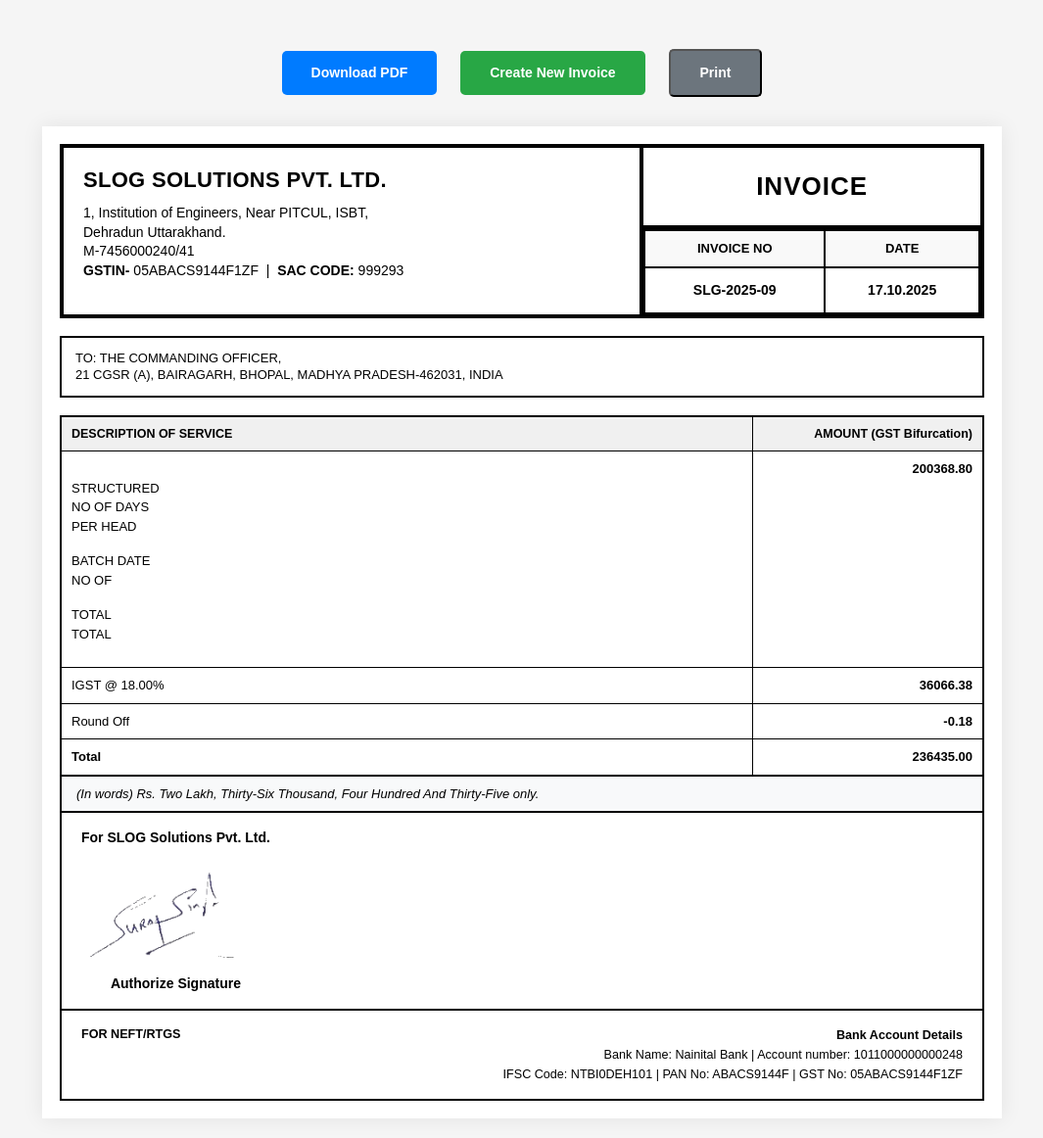
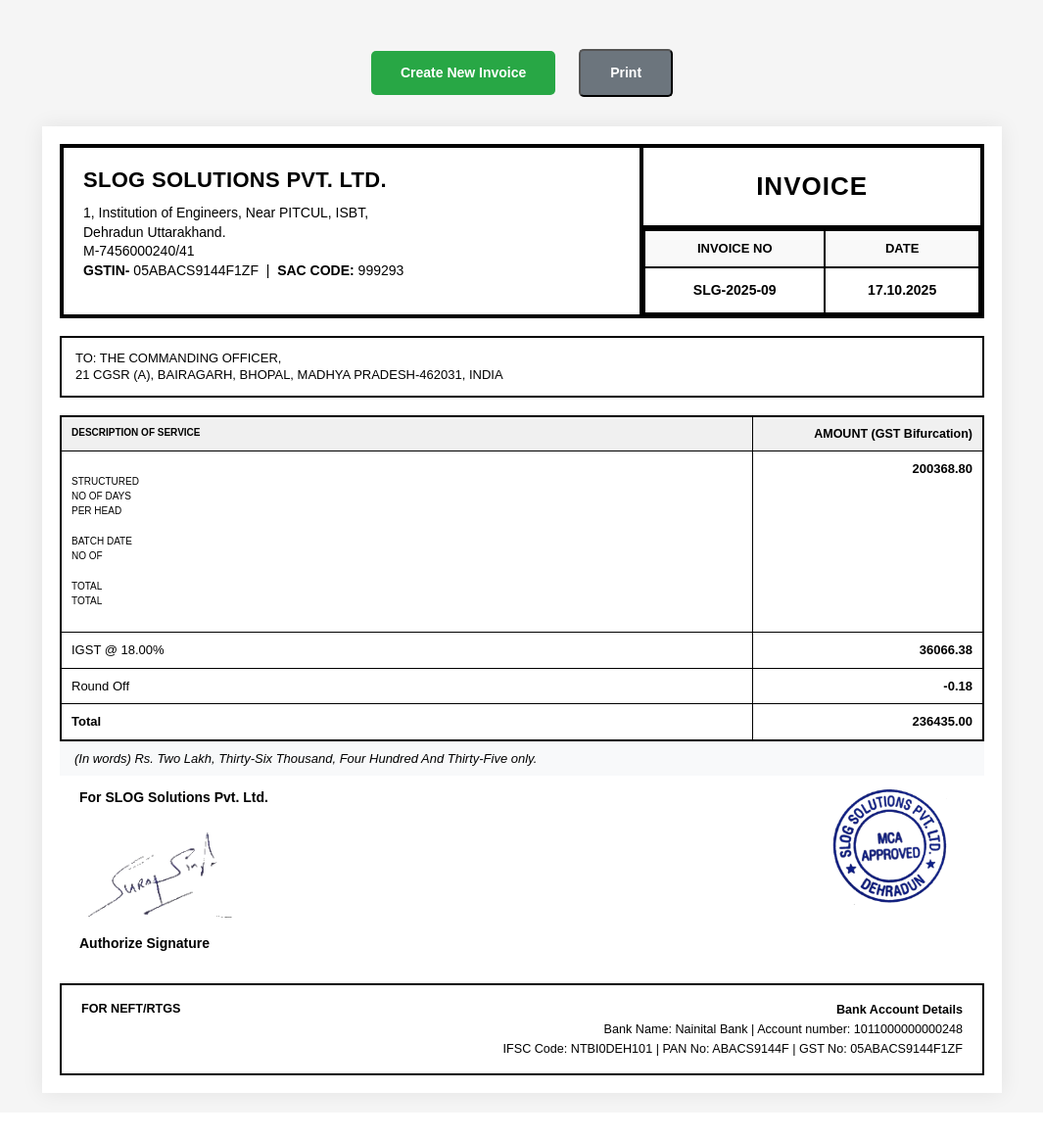
Before and after one commit to slogsolutions/Bill_Generator, a Django app: page /preview/15/ in a window 1280 px wide. Shown: the whole page at 98% size, without its empty margins (107-1172 px from the left). After the commit the page ends 1127 px from the top, so only its background shows below. Run offline with Django 5.2, Linux system fonts and the light colour scheme; data comes from the database, SQL or seed files in the repository; both versions use the stored data as it was after the commit.

Commit message:
fully working

```diff
--- a/invoice_project/urls.py
+++ b/invoice_project/urls.py
@@ -1,7 +1,15 @@
+# invoice_project/urls.py  (project-level urls)
 from django.contrib import admin
 from django.urls import path, include
+
+from django.conf import settings
+from django.conf.urls.static import static
 
 urlpatterns = [
     path('admin/', admin.site.urls),
     path('', include('invoices.urls')),
 ]
+
+# ONLY in development (DEBUG=True)
+if settings.DEBUG:
+    urlpatterns += static(settings.MEDIA_URL, document_root=settings.MEDIA_ROOT)
--- a/invoices/forms.py
+++ b/invoices/forms.py
@@ -42,7 +42,7 @@ class InvoiceForm(forms.ModelForm):
             'sac_code', 'client_name', 'client_address',
             'contract_no', 'contract_date', 'service_description',
             'total_amount', 'state', 'cgst_rate', 'sgst_rate',
-            'igst_rate', 'signature'
+            'igst_rate', 'signature', 'include_stamp', 'stamp'
         ]
         widgets = {
             'sac_code': forms.TextInput(attrs={
@@ -96,6 +96,8 @@ class InvoiceForm(forms.ModelForm):
             'signature': forms.Select(attrs={
                 'class': 'form-control'
             }),
+            'include_stamp': forms.CheckboxInput(attrs={'class': 'form-check-input', 'id': 'id_include_stamp'}),
+            'stamp': forms.Select(attrs={'class': 'form-control', 'id': 'id_stamp'}),
         }
         labels = {
             'total_amount': 'Total Amount (Including GST)',
--- a/invoices/models.py
+++ b/invoices/models.py
@@ -5,6 +5,14 @@ from datetime import datetime
 class Signature(models.Model):
     name = models.CharField(max_length=100)
     image = models.ImageField(upload_to='signatures/')
+    created_at = models.DateTimeField(auto_now_add=True)
+
+    def __str__(self):
+        return self.name
+
+class Stamp(models.Model):
+    name = models.CharField(max_length=100)
+    image = models.ImageField(upload_to='stamps/')
     created_at = models.DateTimeField(auto_now_add=True)
 
     def __str__(self):
@@ -54,7 +62,11 @@ Type of training partner: Training institute"""
     round_off = models.DecimalField(max_digits=10, decimal_places=2, editable=False, default=0)
 
     # Signature
-    signature = models.ForeignKey(Signature, on_delete=models.SET_NULL, null=True)
+    signature = models.ForeignKey(Signature, on_delete=models.SET_NULL, null=True, blank=True)
+
+    # Stamp related fields (correctly placed inside Invoice)
+    include_stamp = models.BooleanField(default=False)
+    stamp = models.ForeignKey(Stamp, on_delete=models.SET_NULL, null=True, blank=True)
 
     created_at = models.DateTimeField(auto_now_add=True)
     updated_at = models.DateTimeField(auto_now=True)
@@ -68,22 +80,22 @@ Type of training partner: Training institute"""
 
         # Calculate base amount from total (reverse calculation)
         # Total = Base + GST, so Base = Total / (1 + GST_Rate)
-        if self.state.lower() == 'uttarakhand':
+        if self.state and self.state.lower() == 'uttarakhand':
             # Total GST rate = CGST + SGST
-            total_gst_rate = self.cgst_rate + self.sgst_rate
+            total_gst_rate = (self.cgst_rate or 0) + (self.sgst_rate or 0)
             self.base_amount = self.total_amount / (1 + (total_gst_rate / 100))
-            self.cgst_amount = (self.base_amount * self.cgst_rate) / 100
-            self.sgst_amount = (self.base_amount * self.sgst_rate) / 100
+            self.cgst_amount = (self.base_amount * (self.cgst_rate or 0)) / 100
+            self.sgst_amount = (self.base_amount * (self.sgst_rate or 0)) / 100
             self.igst_amount = 0
         else:
             # IGST for other states
-            self.base_amount = self.total_amount / (1 + (self.igst_rate / 100))
+            self.base_amount = self.total_amount / (1 + ((self.igst_rate or 0) / 100))
             self.cgst_amount = 0
             self.sgst_amount = 0
-            self.igst_amount = (self.base_amount * self.igst_rate) / 100
+            self.igst_amount = (self.base_amount * (self.igst_rate or 0)) / 100
 
         # Round off calculation
-        subtotal = self.base_amount + self.cgst_amount + self.sgst_amount + self.igst_amount
+        subtotal = (self.base_amount or 0) + (self.cgst_amount or 0) + (self.sgst_amount or 0) + (self.igst_amount or 0)
         rounded_total = round(subtotal)
         self.round_off = rounded_total - subtotal
         self.total_amount = rounded_total
--- a/invoices/templates/invoices/invoice_preview.html
+++ b/invoices/templates/invoices/invoice_preview.html
@@ -10,7 +10,6 @@
 </head>
 <body>
     <div class="btn-container no-print">
-        <a href="{% url 'download_invoice_pdf' invoice.pk %}" class="btn-download">Download PDF</a>
         <a href="{% url 'create_invoice' %}" class="btn-new">Create New Invoice</a>
         <button onclick="window.print()" class="btn-print">Print</button>
     </div>
@@ -107,17 +106,27 @@
             (In words) Rs. {{ amount_in_words }} only.
         </div>
 
-        <!-- Signature Section -->
+        <!-- Signature + optional stamp Section -->
+        <!-- signature-section contains both left signature content and optional right stamp content -->
         <div class="signature-section">
-            <div class="signature-content">
+            <div class="signature-content left">
                 <div><strong>For SLOG Solutions Pvt. Ltd.</strong></div>
+
                 {% if invoice.signature and invoice.signature.image %}
-                <img src="{{ invoice.signature.image.url }}" alt="Signature">
+                    <img class="signature-img" src="{{ invoice.signature.image.url }}" alt="Signature">
                 {% else %}
-                <div style="height: 80px;"></div>
+                    <!-- placeholder space to keep layout consistent -->
+                    <div style="height: 80px;"></div>
                 {% endif %}
-                <div><strong>Authorize Signature</strong></div>
+
+                <div style="margin-top:6px;"><strong>Authorize Signature</strong></div>
             </div>
+
+            {% if invoice.include_stamp and invoice.stamp and invoice.stamp.image %}
+            <div class="stamp-content">
+                <img class="stamp-img" src="{{ invoice.stamp.image.url }}" alt="Stamp">
+            </div>
+            {% endif %}
         </div>
 
         <!-- Footer Section -->
--- a/static/css/styles.css
+++ b/static/css/styles.css
@@ -144,6 +144,7 @@ body {
 .service-table .desc-col {
     width: 75%;
     text-align: left;
+    font-size: 10px;
 }
 
 /* Service details placeholder styling */
@@ -168,63 +169,70 @@ body {
 }
 
 .amount-words {
-    border-left: 2px solid #000;
-    border-right: 2px solid #000;
-    border-bottom: 2px solid #000;
     padding: 8px 15px;
     font-style: italic;
     font-size: 13px;
     background-color: #f8f9fa;
+    /* Remove these border properties: */
+    /* border-left: 2px solid #000; */
+    /* border-right: 2px solid #000; */
+    /* border-bottom: 2px solid #000; */
 }
 
-/* Form inputs styling */
-.form-section {
-    margin-bottom: 25px;
+
+
+.signature-section {
+    /* layout: signature on left, optional stamp on right */
+    padding: 12px 20px;
+    display: flex;
+    justify-content: space-between;
+    align-items: flex-start;
+    gap: 20px;
+    margin-bottom: 16px; /* gap above footer */
 }
 
-.section-title {
-    font-weight: 700;
-    font-size: 16px;
-    margin-bottom: 12px;
-    color: #333;
+/* signature content left aligned to match 'For SLOG Solutions' */
+.signature-content.left {
+    text-align: left;
+    flex: 0 0 auto;
+    min-width: 260px; /* helps keep signature left-aligned under the text */
 }
 
-.form-label {
-    font-weight: 600;
-    font-size: 13px;
-    margin-bottom: 5px;
-}
-
-.text-muted {
-    font-size: 11px;
-}
-
-.signature-section {
-    border-left: 2px solid #000;
-    border-right: 2px solid #000;
-    border-bottom: 2px solid #000;
-    padding: 15px 20px;
-    display: flex;
-    justify-content: space-between;
-    align-items: flex-end;
-}
-.signature-content {
-    text-align: center;
-}
-.signature-content img {
+.signature-img {
     max-width: 160px;
     display: block;
     margin: 8px 0;
+    height: auto;
 }
 
+/* stamp content on right */
+.stamp-content {
+    flex: 0 0 160px;
+    display: flex;
+    align-items: center;
+    justify-content: center;
+    padding-left: 8px;
+}
+.stamp-img {
+    max-width: 140px;
+    max-height: 120px;
+    height: auto;
+    display: block;
+    border: 0;
+    opacity: 0.95;
+}
+
+/* Footer box */
 .footer-section {
     border-left: 2px solid #000;
     border-right: 2px solid #000;
     border-bottom: 2px solid #000;
+    border-top: 2px solid #000;
     padding: 15px 20px;
     display: flex;
     justify-content: space-between;
     font-size: 0.9em;
+    margin-top: 18px; /* ensure gap between signature and footer */
 }
 .footer-left {
     flex: 0 0 auto;
@@ -253,10 +261,64 @@ body {
 .btn-new { background-color: #28a745; color: #fff; }
 .btn-print { background-color: #6c757d; color: #fff; }
 
-/* Print tweaks */
+ /* Print tweaks */
 @media print {
     .btn-container, .no-print { display: none; }
     body { padding: 0; }
     .invoice-container { box-shadow: none; margin: 0; }
     .invoice-header { page-break-inside: avoid; }
 }
+
+/* ---------------------- */
+/* ADDED: stronger print rules to force single-page fit */
+/* Paste only after your existing styles — these will ONLY affect print output */
+
+@page {
+    size: A4 portrait;
+    margin: 8mm; /* small margins to maximize usable area */
+}
+
+/* === FINAL ONE-PAGE ADJUSTMENT === */
+@media print {
+  /* slight global shrink to fit entire invoice on one A4 page */
+  html {
+    transform: scale(0.95);
+    transform-origin: top left;
+  }
+
+  /* tighten vertical space even more */
+  .invoice-container {
+    padding-top: 6px !important;
+    padding-bottom: 6px !important;
+  }
+
+  .service-table th, .service-table td {
+    padding-top: 4px !important;
+    padding-bottom: 4px !important;
+  }
+
+  .signature-section {
+    margin-top: 0 !important;
+    padding-top: 4px !important;
+    padding-bottom: 4px !important;
+    margin-bottom: 20px !important;
+    gap: 12px !important;
+  }
+
+  .signature-content.left { min-width: 220px !important; }
+  .signature-img { max-width: 120px !important; }
+
+  .stamp-content { flex: 0 0 140px !important; }
+  .stamp-img { max-width: 120px !important; max-height: 100px !important; }
+
+  .footer-section {
+    margin-top: 0 !important;
+    padding-top: 4px !important;
+    padding-bottom: 4px !important;
+  }
+
+  /* if browser adds small print margin, use full width anyway */
+  @page {
+    margin: 6mm;
+  }
+}
```
Also changed, not shown: invoices/admin.py (+6 -1 lines), invoices/templates/invoices/create_invoice.html (+25 -0 lines), db.sqlite3, invoices/migrations/0003_stamp_invoice_include_stamp_alter_invoice_signature_and_more.py (added), media/stamps/slog-stamp.png (renamed from media/signatures/slog-stamp.png), media/stamps/slog-stamp_o5hUP1g.png (added).
